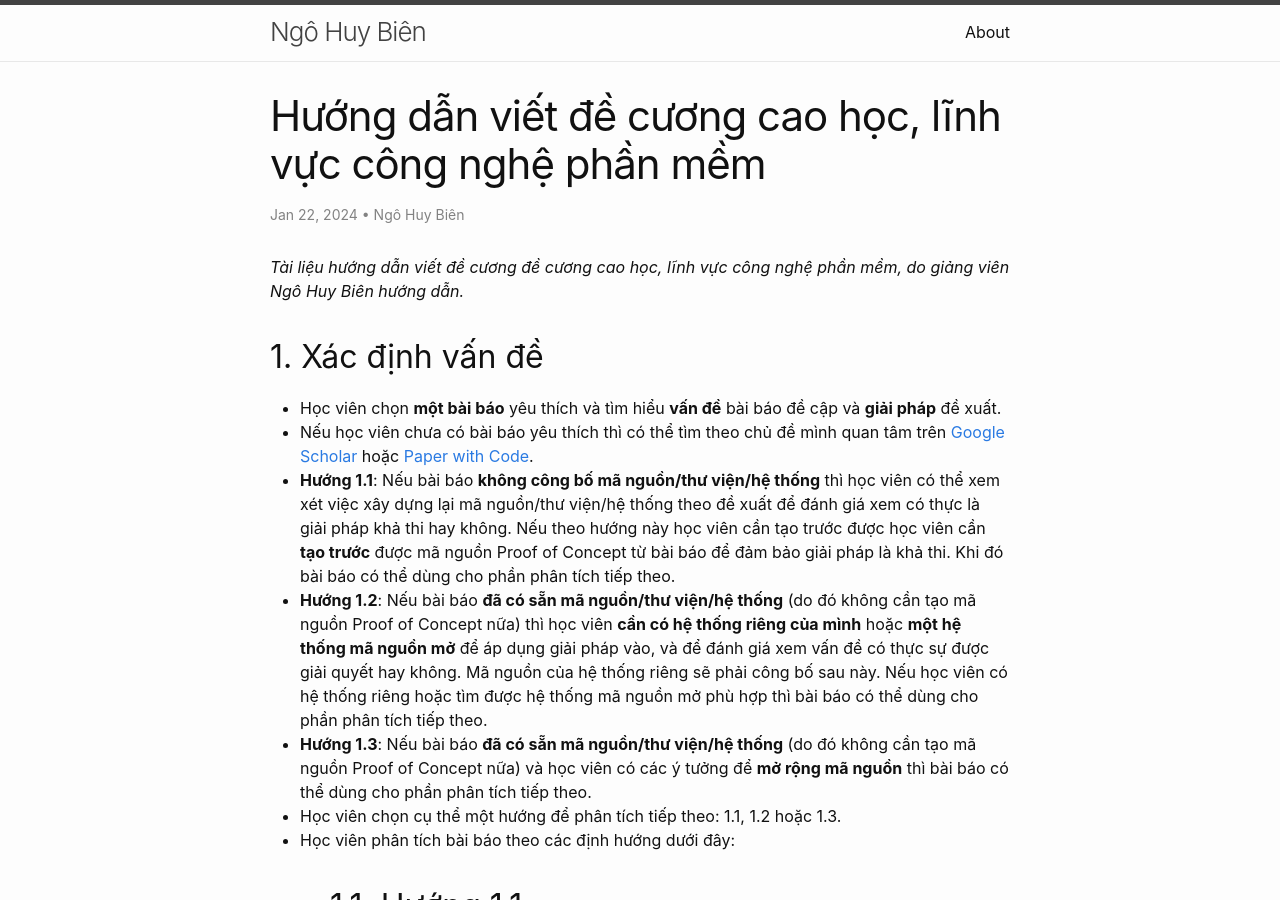
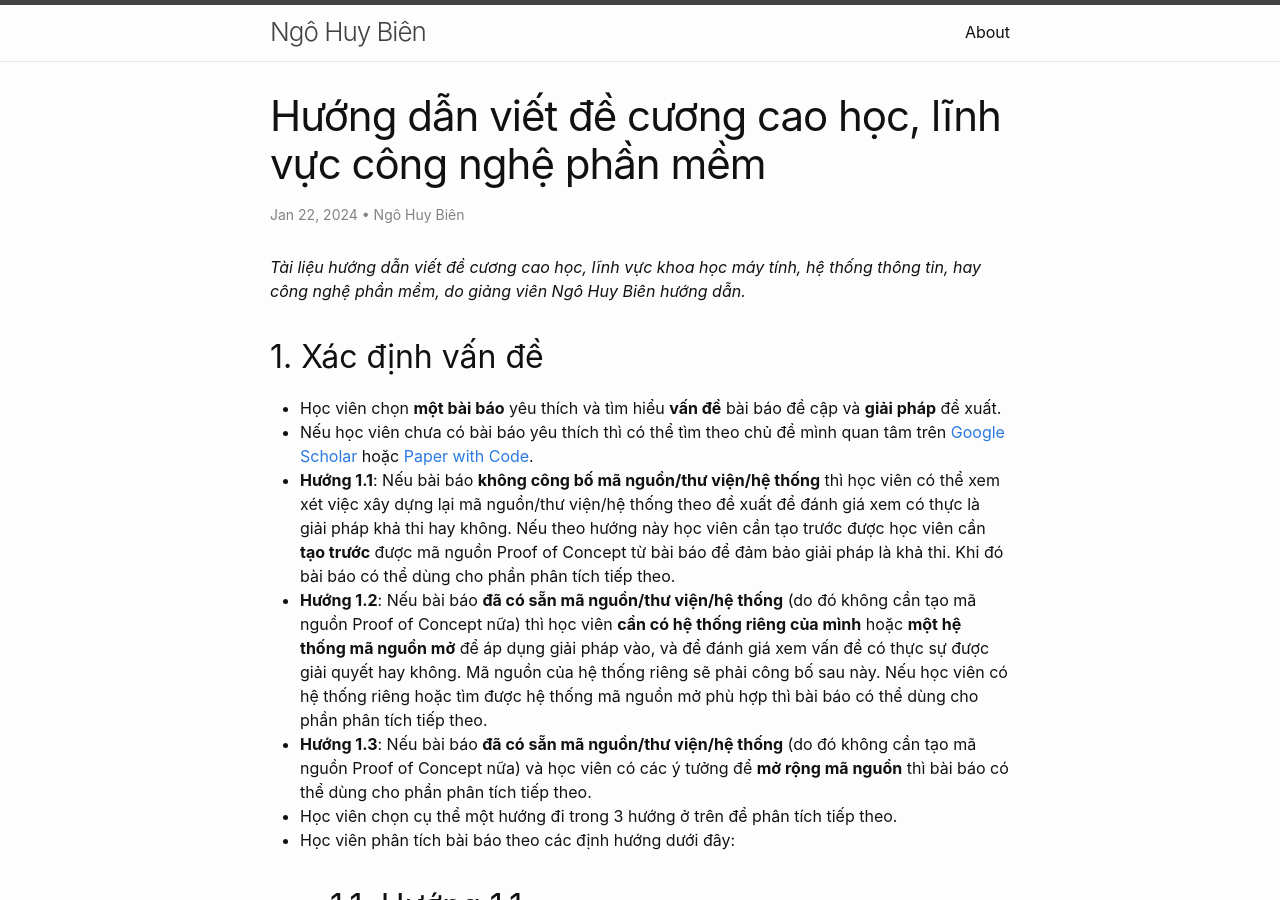
Before and after one commit to ngohuybien/ngohuybien.github.io, a Jekyll site: the page built from _posts/2024-01-22-software-enginneering-master-thesis-proposal.md, in a window 1280 px wide and 900 px high. Built offline with Jekyll 4.4.1, drawn with Linux system fonts in a browser that asks for light colours.

Commit message:
Update 2024-01-22-software-enginneering-master-thesis-proposal.md

```diff
--- a/_posts/2024-01-22-software-enginneering-master-thesis-proposal.md
+++ b/_posts/2024-01-22-software-enginneering-master-thesis-proposal.md
@@ -4,9 +4,9 @@
 categories: master-thesis
 author:
 - Ngô Huy Biên
-meta: "Software Engineering Master Thesis Proposal"
+meta: "Master Thesis Proposal"
 ---
-_Tài liệu hướng dẫn viết đề cương đề cương cao học, lĩnh vực công nghệ phần mềm, do giảng viên Ngô Huy Biên hướng dẫn._
+_Tài liệu hướng dẫn viết đề cương cao học, lĩnh vực khoa học máy tính, hệ thống thông tin, hay công nghệ phần mềm, do giảng viên Ngô Huy Biên hướng dẫn._
 
 ## 1. Xác định vấn đề
 * Học viên chọn **một bài báo** yêu thích và tìm hiểu **vấn đề** bài báo đề cập và **giải pháp** đề xuất.
@@ -14,7 +14,7 @@
 * **Hướng 1.1**: Nếu bài báo **không công bố mã nguồn/thư viện/hệ thống** thì học viên có thể xem xét việc xây dựng lại mã nguồn/thư viện/hệ thống theo đề xuất để đánh giá xem có thực là giải pháp khả thi hay không. Nếu theo hướng này học viên cần tạo trước được học viên cần **tạo trước** được mã nguồn Proof of Concept từ bài báo để đảm bảo giải pháp là khả thi. Khi đó bài báo có thể dùng cho phần phân tích tiếp theo.
 * **Hướng 1.2**: Nếu bài báo **đã có sẵn mã nguồn/thư viện/hệ thống** (do đó không cần tạo mã nguồn Proof of Concept nữa) thì học viên **cần có hệ thống riêng của mình** hoặc **một hệ thống mã nguồn mở** để áp dụng giải pháp vào, và để đánh giá xem vấn đề có thực sự được giải quyết hay không. Mã nguồn của hệ thống riêng sẽ phải công bố sau này. Nếu học viên có hệ thống riêng hoặc tìm được hệ thống mã nguồn mở phù hợp thì bài báo có thể dùng cho phần phân tích tiếp theo.
 * **Hướng 1.3**: Nếu bài báo **đã có sẵn mã nguồn/thư viện/hệ thống** (do đó không cần tạo mã nguồn Proof of Concept nữa) và học viên có các ý tưởng để **mở rộng mã nguồn** thì bài báo có thể dùng cho phần phân tích tiếp theo.
-* Học viên chọn cụ thể một hướng để phân tích tiếp theo: 1.1,  1.2 hoặc 1.3.
+* Học viên chọn cụ thể một hướng đi trong 3 hướng ở trên để phân tích tiếp theo.
 * Học viên phân tích bài báo theo các định hướng dưới đây:
     * ## 1.1. Hướng 1.1
         * Tại sao lại cần xây dựng mã nguồn cho giải pháp đề xuất? Nhu cầu thực sự là gì?
```
